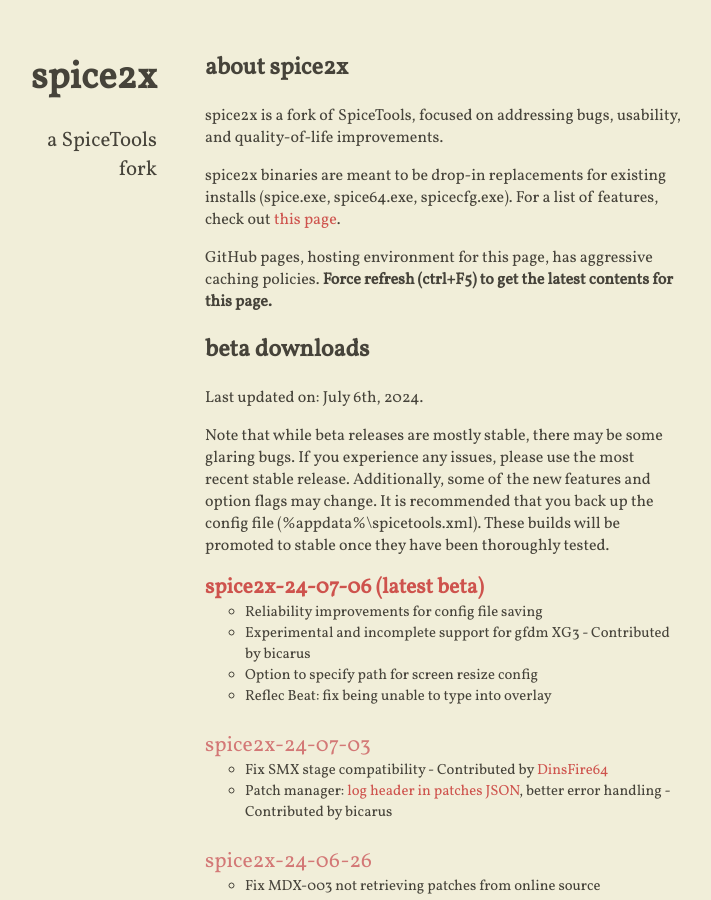
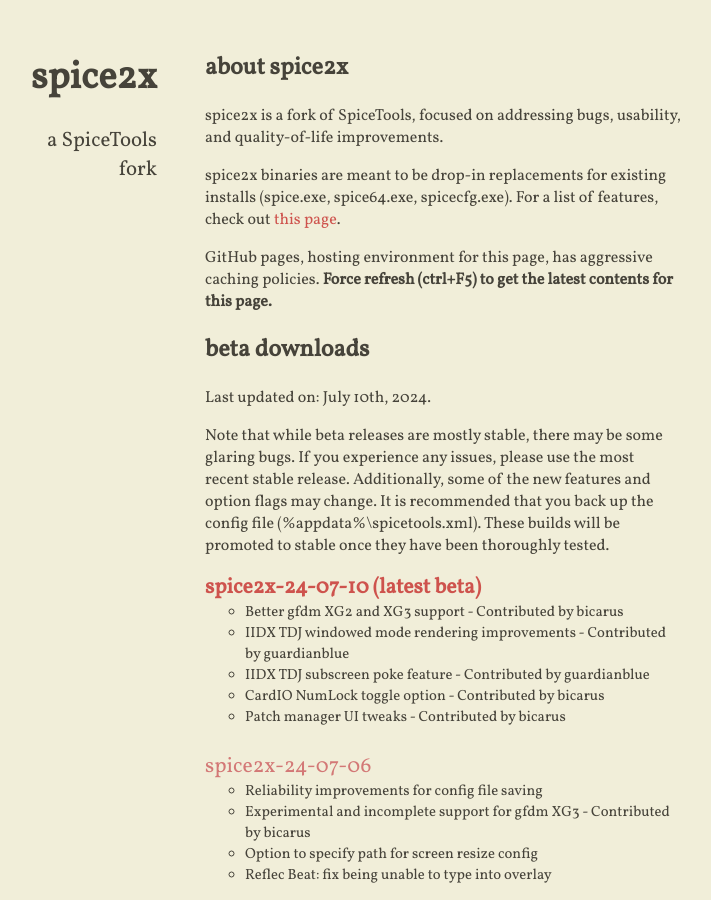
Before and after one commit to spice2x/spice2x.github.io, a Jekyll site: the page built from docs/index.html, in a window 1280 px wide and 900 px high. Shown: the whole window, without its empty margins (299-1010 px from the left). Built offline with Jekyll 4.4.1, drawn with Linux system fonts in a browser that asks for light colours; nearby versions of some CDN libraries.

Commit message:
24-07-10

```diff
--- a/docs/_includes/content.html
+++ b/docs/_includes/content.html
@@ -11,7 +11,7 @@
 
 <h2>beta downloads</h2>
 
-<p>Last updated on: July 6th, 2024.</p>
+<p>Last updated on: July 10th, 2024.</p>
 
 <p>Note that while beta releases are mostly stable, there may be some glaring bugs. If you experience any issues, please
   use the most recent stable release. Additionally, some of the new features and option flags may change. It is
@@ -19,6 +19,18 @@
   stable once they have been thoroughly tested.
 </p>
 <ul class="downloads-beta highlight-latest">
+  <li>
+    <a class="download-link" href="https://github.com/spice2x/spice2x.github.io/releases/download/24-07-10/spice2x-24-07-10.zip">
+      spice2x-24-07-10
+    </a>
+    <ul>
+      <li>Better gfdm XG2 and XG3 support - Contributed by bicarus</li>
+      <li>IIDX TDJ windowed mode rendering improvements - Contributed by guardianblue</li>
+      <li>IIDX TDJ subscreen poke feature - Contributed by guardianblue</li>
+      <li>CardIO NumLock toggle option - Contributed by bicarus</li>
+      <li>Patch manager UI tweaks - Contributed by bicarus</li>
+    </ul>
+  </li>
   <li>
     <a class="download-link" href="https://github.com/spice2x/spice2x.github.io/releases/download/24-07-06/spice2x-24-07-06.zip">
       spice2x-24-07-06
@@ -28,7 +40,6 @@
       <li>Experimental and incomplete support for gfdm XG3 - Contributed by bicarus</li>
       <li>Option to specify path for screen resize config</li>
       <li>Reflec Beat: fix being unable to type into overlay</li>
-    </li>
     </ul>
   </li>
   <li>
@@ -39,7 +50,6 @@
       <li>Fix SMX stage compatibility - Contributed by <a href="https://github.com/spice2x/spice2x.github.io/issues/185">DinsFire64</a></li>
       <li>Patch manager: <a href="https://github.com/spice2x/spice2x.github.io/wiki/patches.json-specification#header--metadata">
         log header in patches JSON</a>, better error handling - Contributed by bicarus</li>
-    </li>
     </ul>
   </li>
   <li>
```
